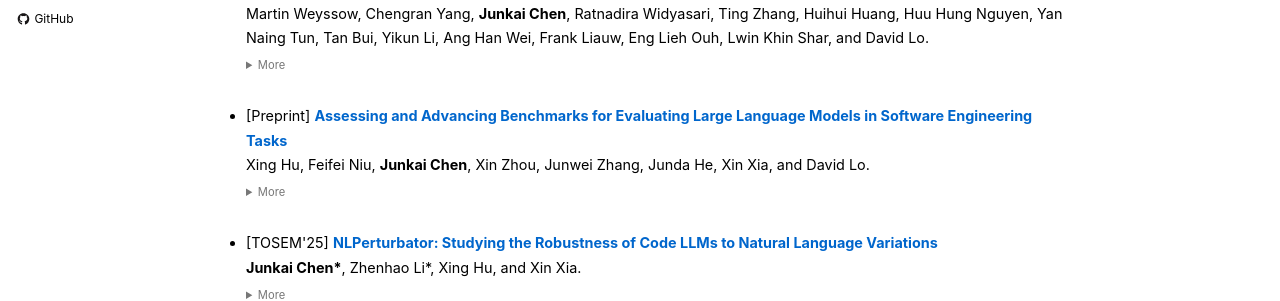
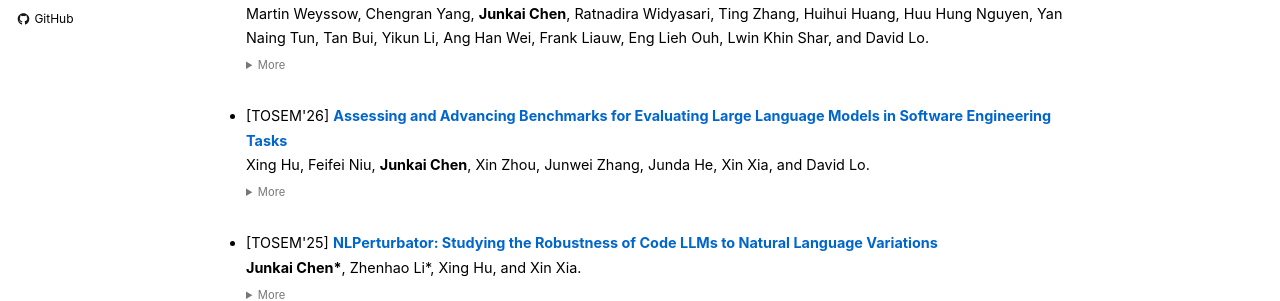
Before and after one commit to chen-junkai/chen-junkai.github.io, a Jekyll site: the page built from index.md, in a window 1280 px wide and 900 px high, scrolled down 641 px. Shown: the part 153-454 px from the top of the window. Built offline with Jekyll 4.4.1, drawn with Linux system fonts in a browser that asks for light colours; nearby versions of some CDN libraries.

Commit message:
Remove preprint entry for LLM4SE benchmarks paper

```diff
--- a/index.md
+++ b/index.md
@@ -42,7 +42,7 @@ So many exciting and interesting \\(≧▽≦)/ things are happening in the era
     | 💻 <a href="https://github.com/martin-wey/R2Vul" target="_blank">Code</a>
   </details>
 
-- [Preprint] [**Assessing and Advancing Benchmarks for Evaluating Large Language Models in Software Engineering Tasks**](https://arxiv.org/abs/2505.08903)\
+- [TOSEM\'26] [**Assessing and Advancing Benchmarks for Evaluating Large Language Models in Software Engineering Tasks**](https://arxiv.org/abs/2505.08903)\
   Xing Hu, Feifei Niu, **Junkai Chen**, Xin Zhou, Junwei Zhang, Junda He, Xin Xia, and David Lo.
   <details style="font-size: 0.7rem; color: #777;">
     <summary>More</summary>
```
